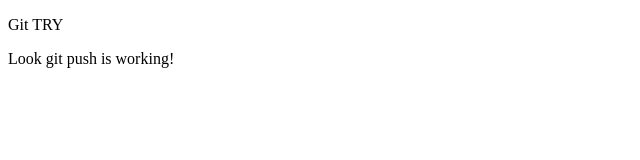
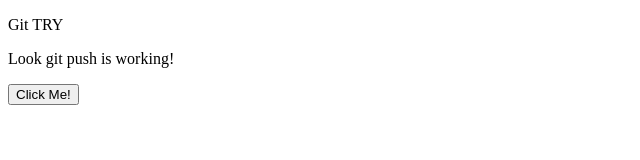
Before and after one commit to Rudra42/firstGitTry, a plain HTML site: page index.html in a window 1280 px wide. Shown: the whole page, without its empty margins (0-640 px from the left). Drawn offline with Linux system fonts and the light colour scheme.

Commit message:
done now

```diff
--- a/index.html
+++ b/index.html
@@ -8,5 +8,7 @@
 <body>
     <p>Git TRY</p>
     <p>Look git push is working!</p>
+    <Button>Click Me!</Button>
+
 </body>
 </html>
```
